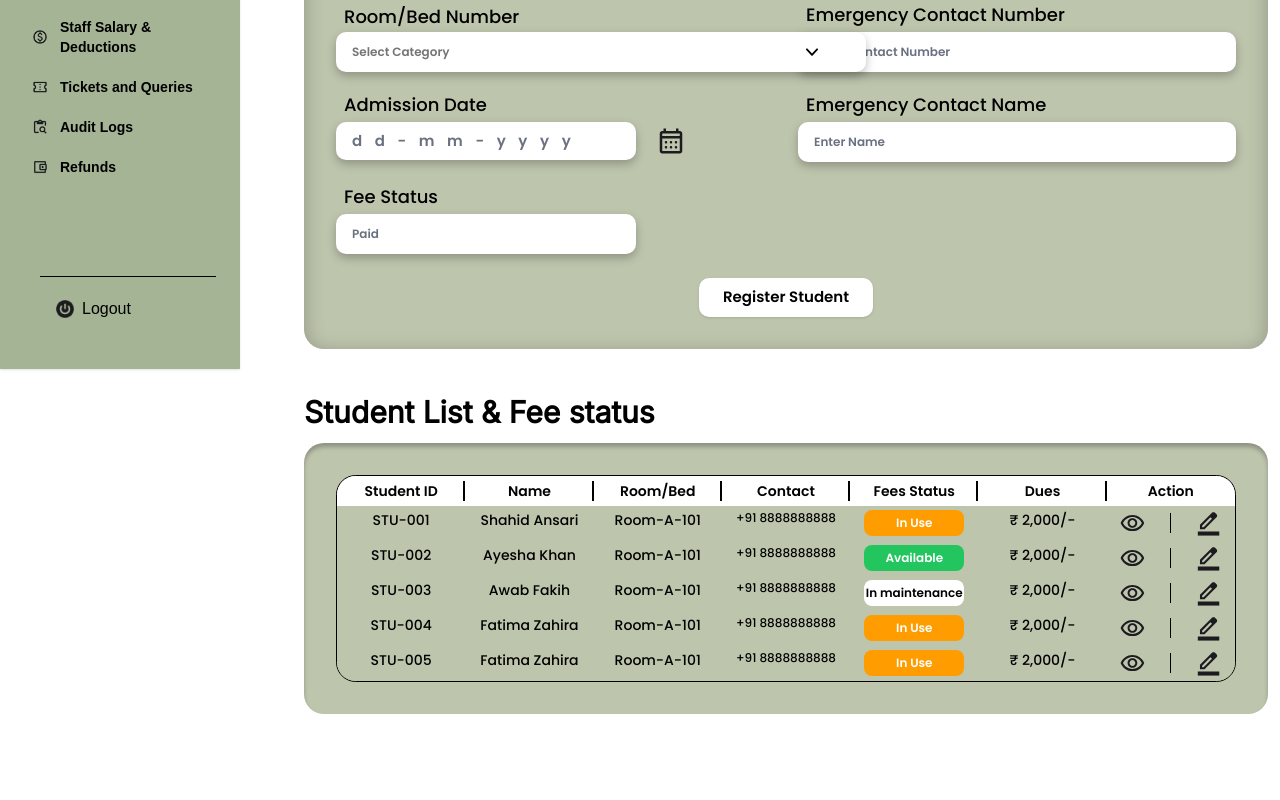
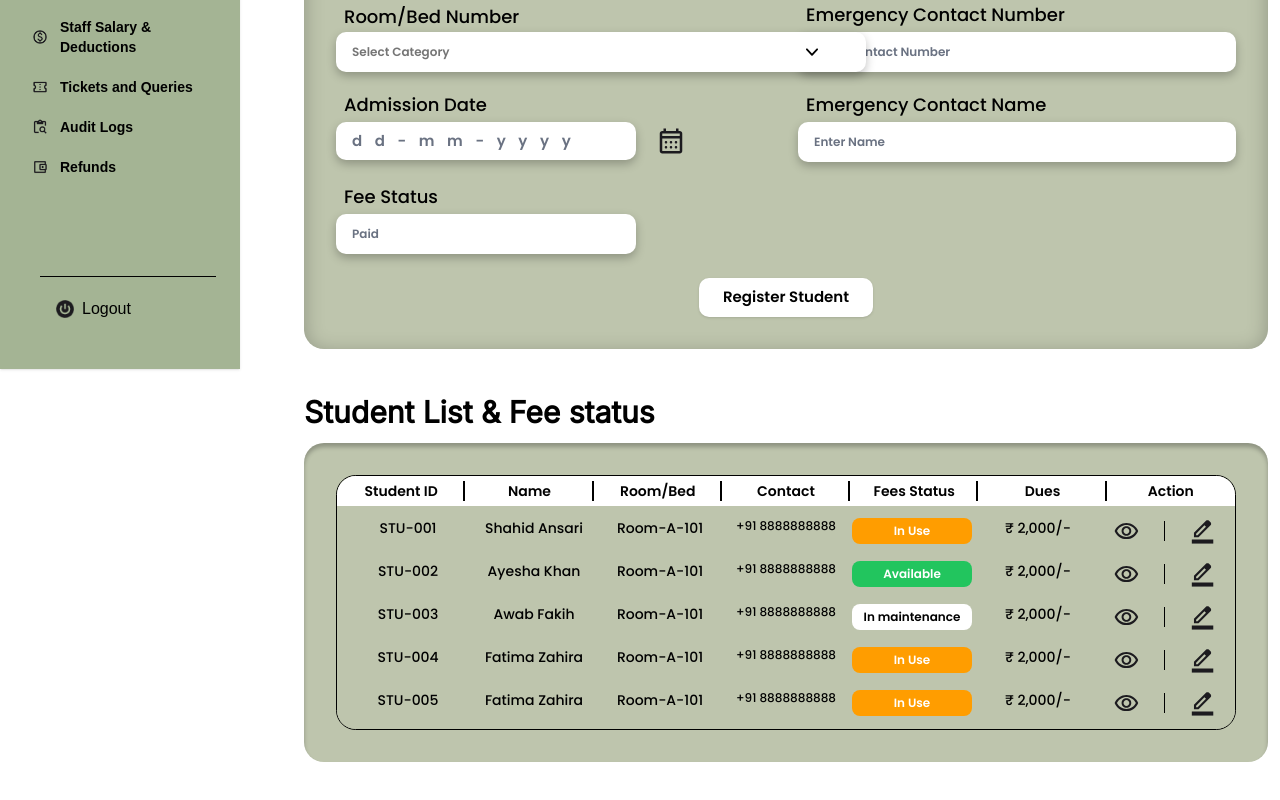
Before and after one commit to dev-nexcore/HM_ADMIN, a Next.js app: page /management in a window 1280 px wide. Shown: the part 431-1231 px from the top of the page. Before the commit the page ends 1185 px from the top, so only its background shows below. Built offline with nearby package versions, Linux system fonts and the light colour scheme.

Commit message:
update management.jsx

```diff
--- a/src/components/management/management.jsx
+++ b/src/components/management/management.jsx
@@ -178,7 +178,7 @@ const StudentManagement = () => {
 
   // Fee status style
   const getFeeStatusStyle = (status) => ({
-    width: "100px",
+    width: "120px",
     height: "26px",
     display: "inline-flex",
     alignItems: "center",
@@ -584,9 +584,9 @@ const StudentManagement = () => {
       </div>
 
       {/* Student List Table */}
-      <div className="w-full max-w-7xl mx-auto mt-4">
+      <div className="w-full max-w-7xl mx-auto mt-4 ">
         <div
-          className="bg-[#BEC5AD] rounded-[20px] p-4 sm:p-6 lg:p-8"
+          className="bg-[#BEC5AD] rounded-[20px] p-4 sm:p-6 lg:p-8 "
           style={{ boxShadow: "0px 4px 4px 0px #00000040 inset" }}
         >
           <div className="overflow-x-auto">
@@ -637,7 +637,7 @@ const StudentManagement = () => {
               </div>
 
               {/* Table Body */}
-              <div className="bg-[#BEC5AD] text-center text-sm">
+              <div className="bg-[#BEC5AD] text-center text-sm flex flex-col gap-y-2 p-2 font-[Poppins] font-medium">
                 {students.map((student, i) => (
                   <div key={student.id} className="text-black flex">
                     <div className="px-0.5 py-1 flex-1">{student.id}</div>
```
